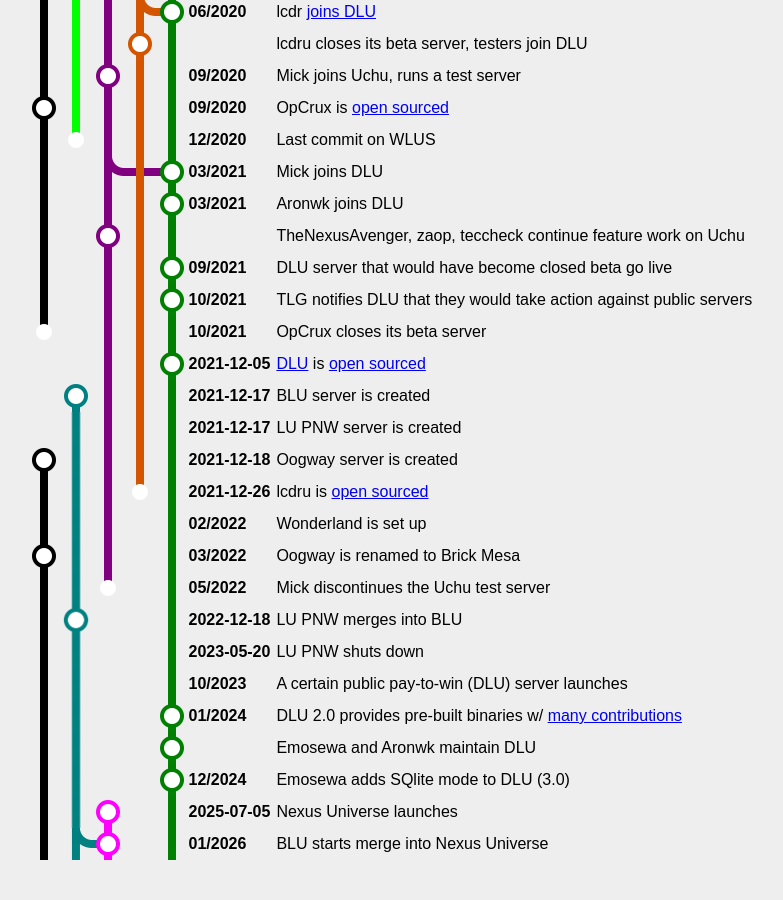
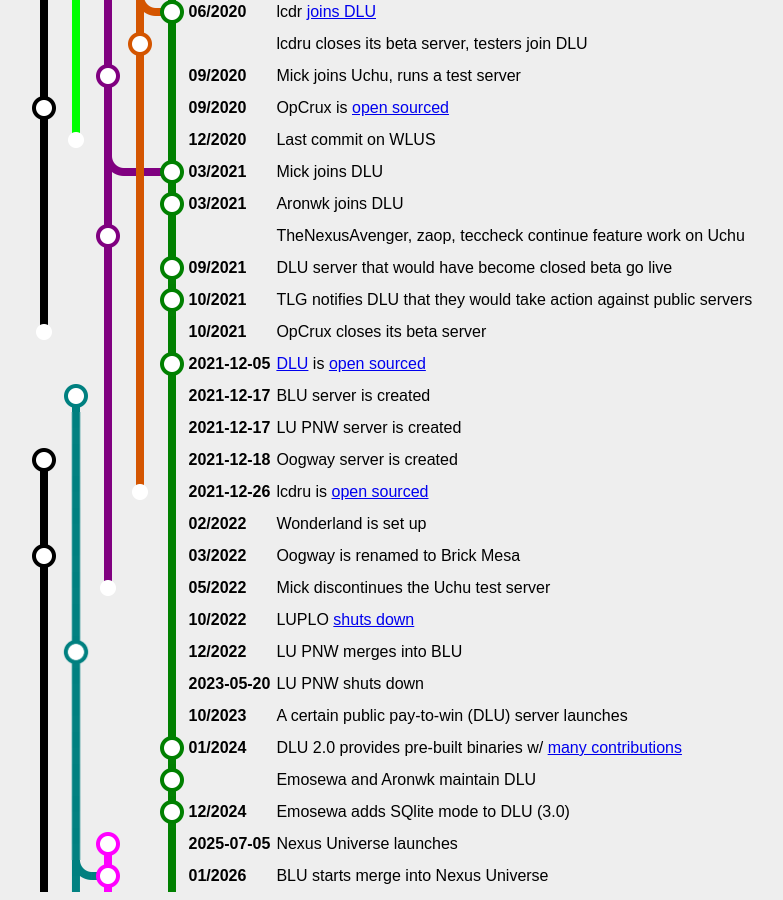
Before and after one commit to Xiphoseer/xiphoseer.github.com, a Jekyll site: the page flow/index.html, which Jekyll copies as it is, in a window 1280 px wide and 900 px high, scrolled down 2041 px. Shown: the whole window, without its empty margins (209-992 px from the left). Built offline with Jekyll 4.4.1, drawn with Linux system fonts in a browser that asks for light colours; before the commit the page ends 2909 px from its top, so only the background shows below that.

Commit message:
flow: add LUPLO

```diff
--- a/flow/index.html
+++ b/flow/index.html
@@ -722,11 +722,20 @@
 			</tr>
 			<tr>
 				<td class="fi line J"></td>
+				<td class="fi line F"></td>
+				<td class="fi"></td>
+				<td class="fi"></td>
+				<td class="fi line C"></td>
+				<td class="v">10/2022</td>
+				<td>LUPLO <a href="https://www.reddit.com/r/legouniverse/comments/y7mc0h/important_closure_of_luplo_lego_universe_server/">shuts down</a></td>
+			</tr>
+			<tr>
+				<td class="fi line J"></td>
 				<td class="fi node F"></td>
 				<td class="fi"></td>
 				<td class="fi"></td>
 				<td class="fi line C"></td>
-				<td class="v">2022-12-18</td>
+				<td class="v">12/2022</td>
 				<td>LU PNW merges into BLU</td>
 			</tr>
 			<tr>
```
